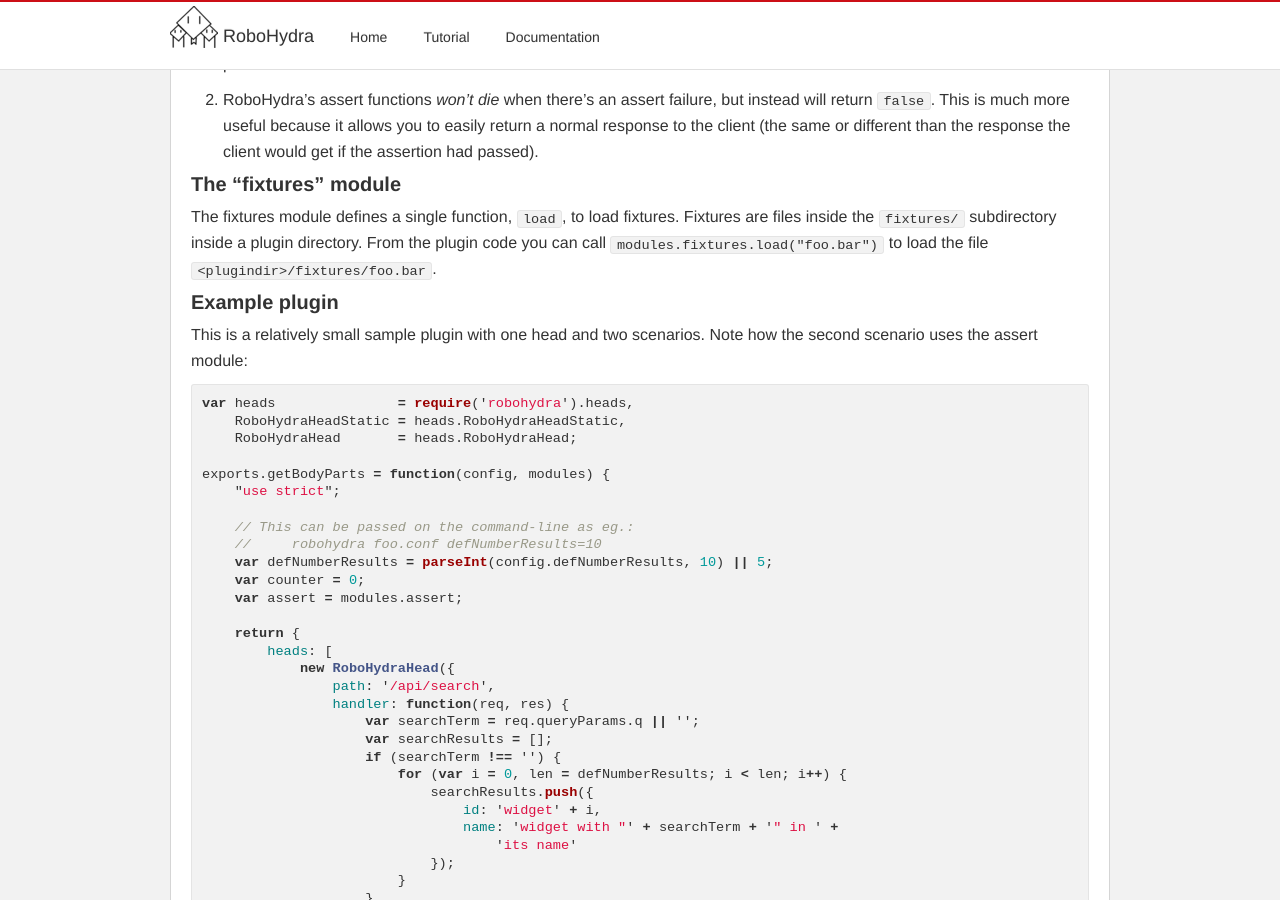
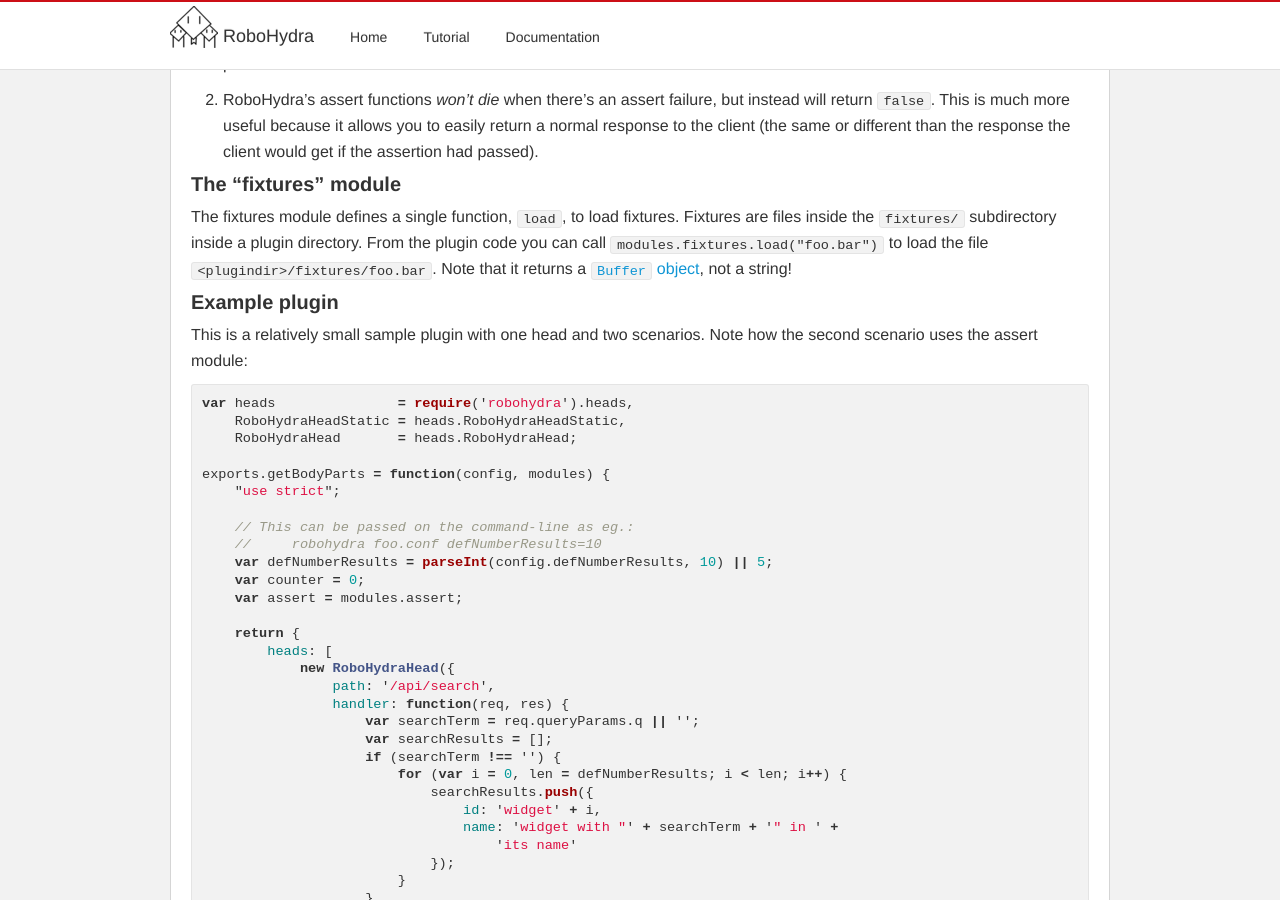
Before and after one commit to robohydra/robohydra, a Jekyll site: the page built from docs/0.4/plugins/index.md, in a window 1280 px wide and 900 px high, scrolled down 1216 px. Built offline with Jekyll 4.4.1, drawn with Linux system fonts in a browser that asks for light colours.

Commit message:
Specify that fixtures.load returns a Buffer object

```diff
--- a/docs/0.4/plugins/index.md
+++ b/docs/0.4/plugins/index.md
@@ -99,7 +99,8 @@ The fixtures module defines a single function, `load`, to load
 fixtures. Fixtures are files inside the `fixtures/` subdirectory
 inside a plugin directory. From the plugin code you can call
 `modules.fixtures.load("foo.bar")` to load the file
-`<plugindir>/fixtures/foo.bar`.
+`<plugindir>/fixtures/foo.bar`. Note that it returns a [`Buffer`
+object](http://nodejs.org/docs/latest/api/buffer.html), not a string!
 
 
 ### Example plugin
```
